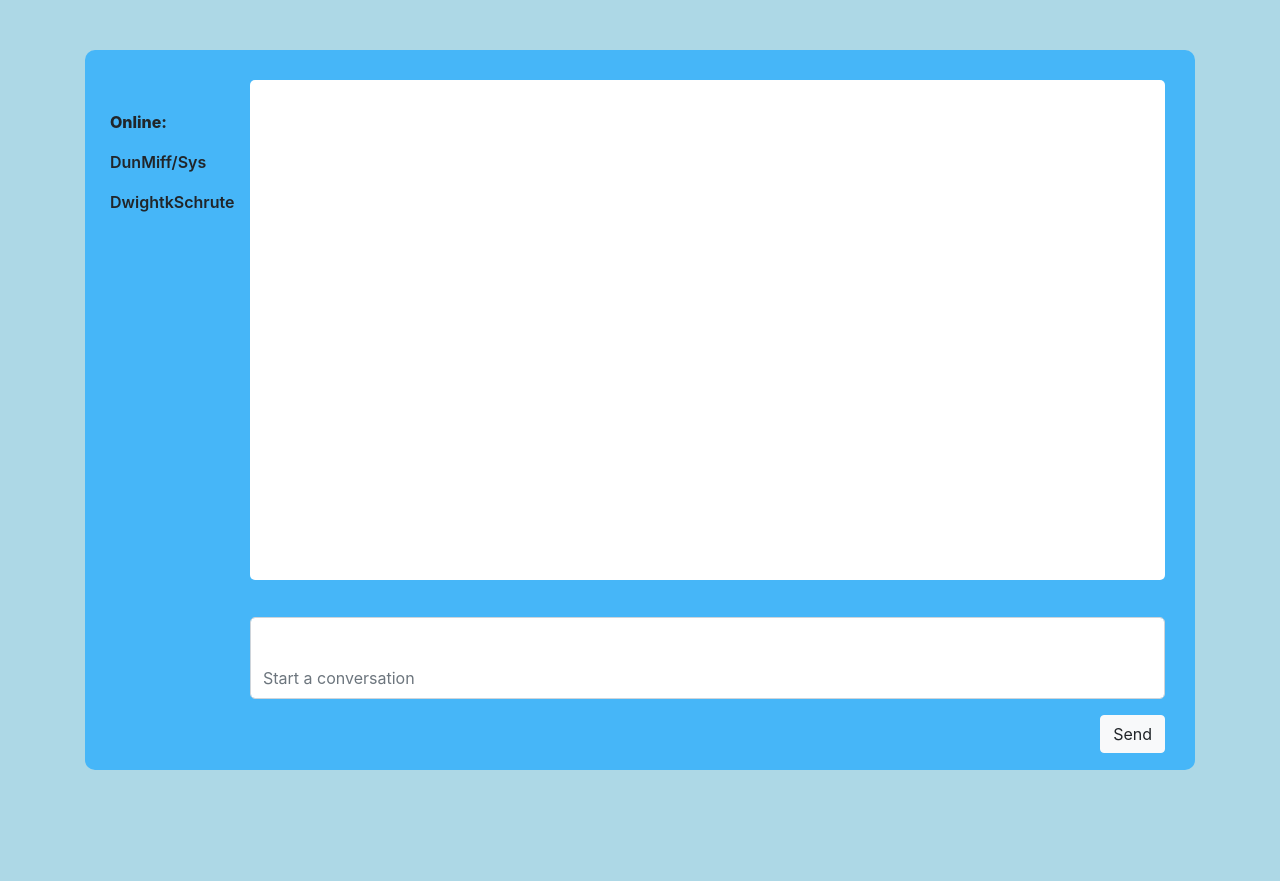
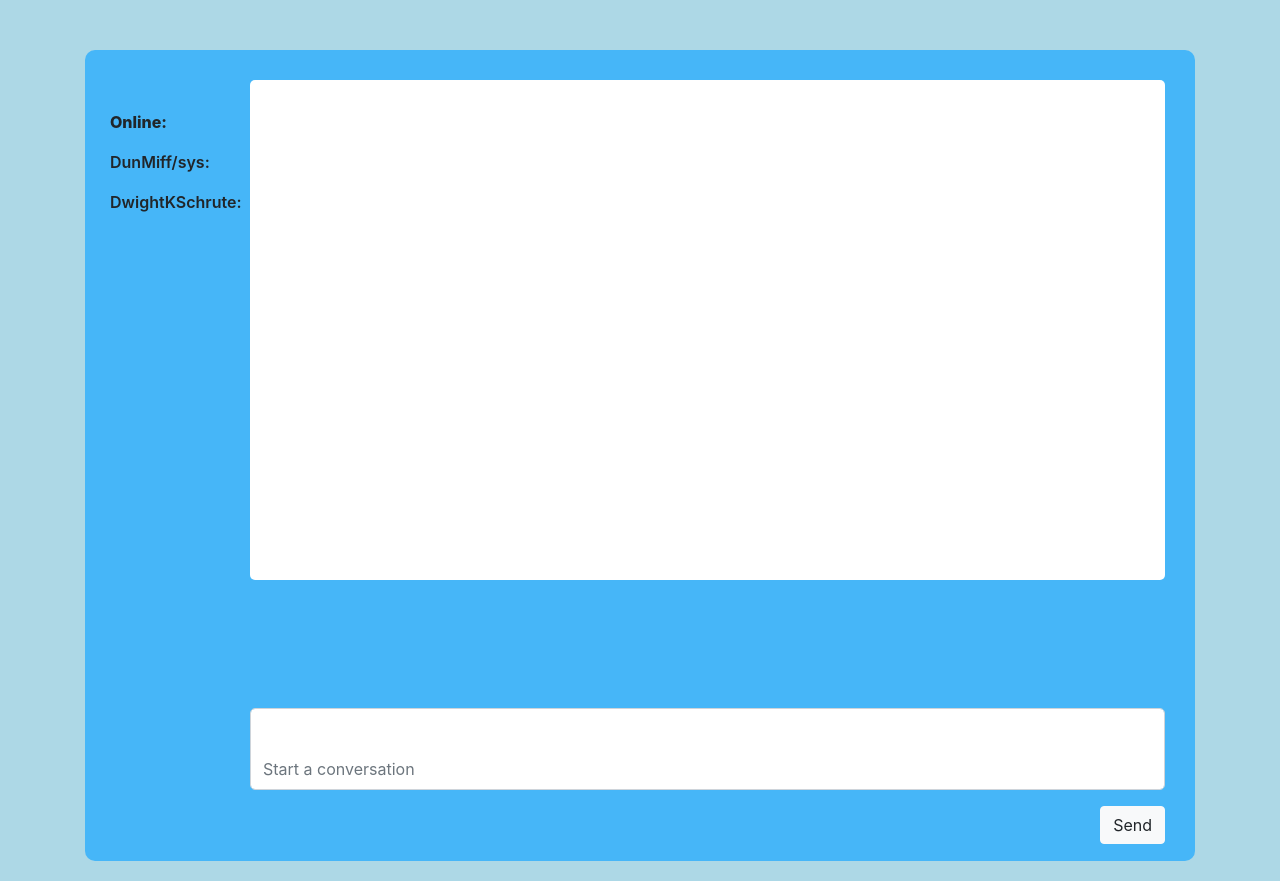
Before and after one commit to rfussell17/chat-app, a React (Create React App) app: page / in a window 1280 px wide. Before the commit the page ends 800 px from the top, so only its background shows below. Built offline with nearby package versions, Linux system fonts and the light colour scheme.

Commit message:
User class hooked up to sidebar

```diff
--- a/src/components/Sidebar.js
+++ b/src/components/Sidebar.js
@@ -1,14 +1,20 @@
 import React from "react";
+import User from "./User";
 
-function Sidebar() {
+class Sidebar extends React.Component {
+  render() {
     return (
       <div className="sidebar">
         <p className="title">Online:</p>
-
-      <p>DunMiff/Sys</p>
-      <p>DwightkSchrute</p>
+        <User
+        name="DunMiff/sys"
+        />
+             <User
+        name="DwightKSchrute"
+        />
       </div>
     );
   }
+  }
 
 export default Sidebar;
--- a/src/components/User.js
+++ b/src/components/User.js
@@ -1,12 +1,15 @@
 import React from 'react';
 
 
-function User(){
-  return(
-    <div className="User">
-      <h1>DunMiff/sys</h1>
-    </div>
-  )
+class User extends React.Component{
+  render() {
+    const {name} = this.props;
+    return (
+      <div>
+      <p>{name}:</p>
+      </div>
+    )
+  }
 }
 
 export default User;
```
Lines whose indentation alone changed are shown as unchanged.
